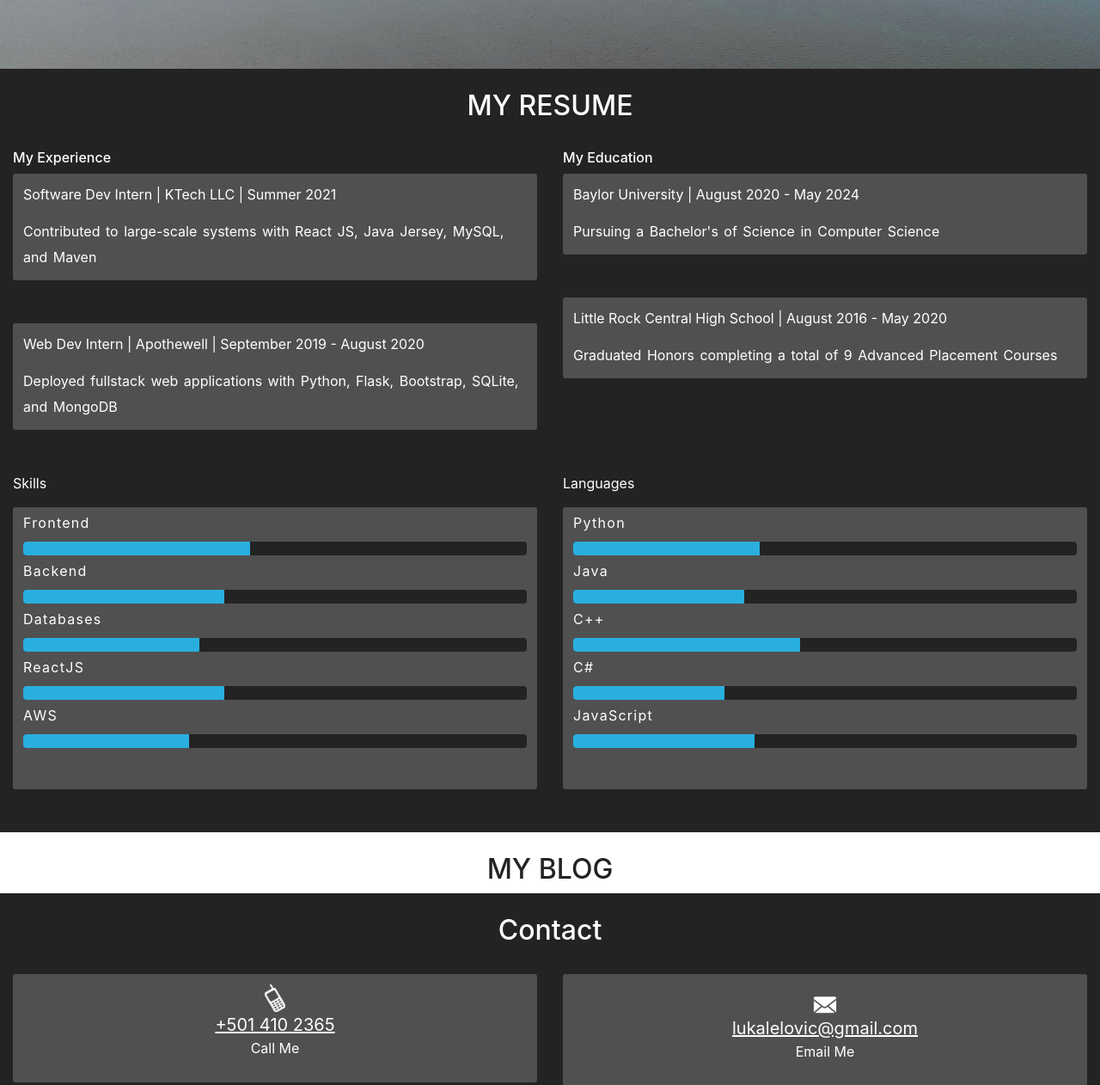
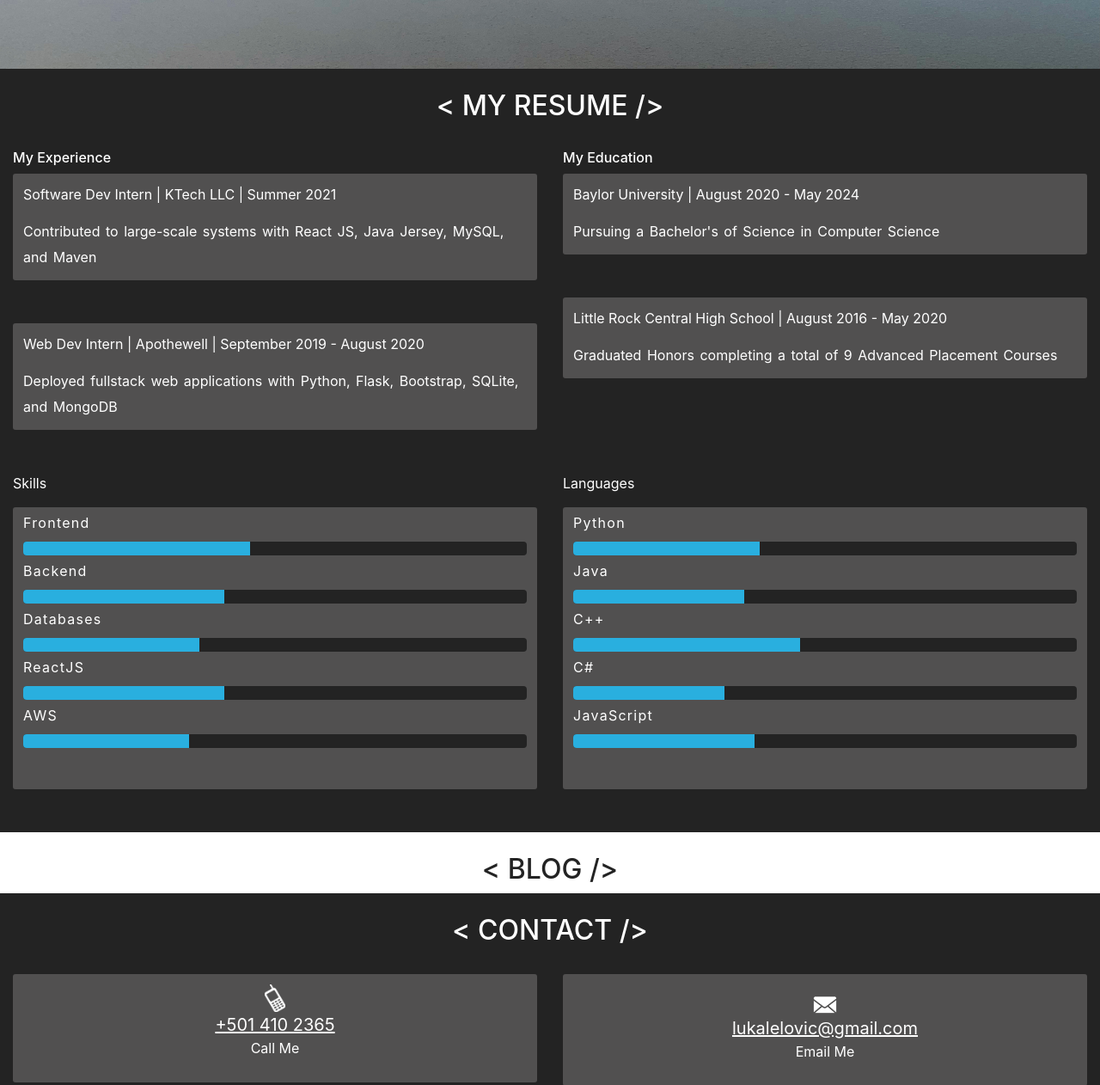
Before and after one commit to lukalelovic/Personal-Portfolio-Blog, a Flask app: page / in a window 1280 px wide. Shown: the part 720-1982 px from the top of the page at 86% size. Run offline with Flask 2, Linux system fonts and the light colour scheme; data that the repository does not hold is empty; some libraries are stand-ins or nearby versions.

```diff
--- a/app/templates/index.html
+++ b/app/templates/index.html
@@ -48,8 +48,8 @@
 		<!--SECTION: ABOUT-->
 		<div id="Resume" class="container-fluid">
 			<div class="row">
-				<div class="col-12">
-					<br><h2 class="text-center">MY RESUME</h2><br>
+				<div class="col-md-12">
+					<br><h2 class="text-center">&lt MY RESUME /&gt</h2><br>
 				</div>
 
 				<div class="col-md-6">
@@ -170,12 +170,12 @@
 		<!--SECTION: BLOG-->
 		<div id="Blog" class="container-fluid text-center">
 			<div class="row">
-				<div class="col-12">
+				<div class="col-md-12">
 					<br>
-					<h2>MY BLOG</h2>
+					<h2>&lt BLOG /&gt</h2>
 				</div>
 
-				<div class="col-12">
+				<div class="col-md-12">
 					<div class="b-posts">
 						{% for post in posts %}
 						<a href="{{ url_for('post', id=post.id) }}" class="b-box">
@@ -192,17 +192,17 @@
 		<!--SECTION: CONTACT-->
 		<div id="Contact" class="container-fluid text-center">
 			<div class="row">
-				<div class="col-12">
-					<br><h2>Contact</h2><br>
+				<div class="col-md-12">
+					<br><h2>&lt CONTACT /&gt</h2><br>
 				</div>
-				<div class="col-6">
+				<div class="col-md-6">
 					<div class="info-box contact-text">
 						<img class="contact-phone" src="{{ url_for('static', filename='images/phone.png') }}">
 						<a href="tel:5014102365">+501 410 2365</a>
 						<p>Call Me</p>
 					</div>
 				</div>
-				<div class="col-6">
+				<div class="col-md-6">
 					<div class="info-box contact-text">
 						<img class="contact-email" src="{{ url_for('static', filename='images/mail.png') }}">
 						<a href="mailto:lukalelovic@gmail.com">lukalelovic@gmail.com</a>
```
